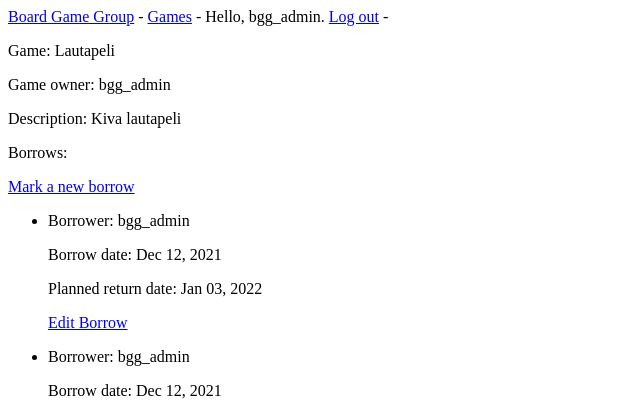
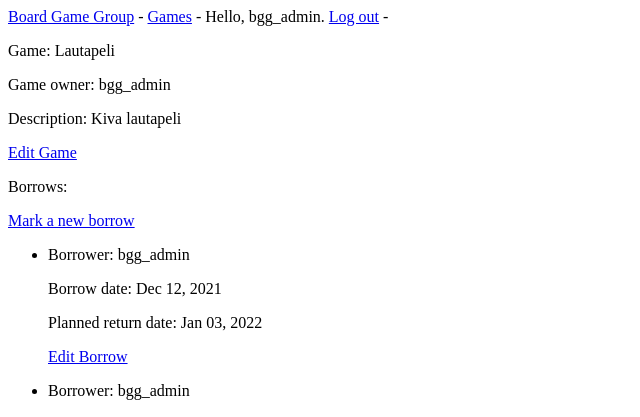
Before and after one commit to HenkkaK/BoardGameGroup, a Django app: page /games/2/ in a window 1280 px wide. Shown: the top 417 px of the page, without its empty margins (0-640 px from the left). Run offline with Django 4.2, Linux system fonts and the light colour scheme; a user stored in the database is signed in; data comes from the database, SQL or seed files in the repository; both versions use the stored data as it was after the commit; some libraries are stand-ins or nearby versions.

Commit message:
Added edit_game.

```diff
--- a/board_game_groups/templates/board_game_groups/game.html
+++ b/board_game_groups/templates/board_game_groups/game.html
@@ -5,6 +5,7 @@
 <p>Game: {{ game }}</p>
 <p>Game owner: {{ game.owner }}</p>
 <p>Description: {{ game.description }}</p>
+<a href="{% url 'board_game_groups:edit_game' game.id %}">Edit Game</a>
 <p>Borrows:</p>
 <p>
     <a href="{% url 'board_game_groups:new_borrow' game.id %}">Mark a new borrow</a>
--- a/board_game_groups/urls.py
+++ b/board_game_groups/urls.py
@@ -14,4 +14,6 @@ urlpatterns = [
     path('new_borrow/<int:game_id>/', views.new_borrow, name='new_borrow'),
     # Page for editing a borrow
     path('edit_borrow/<int:borrow_id>/', views.edit_borrow, name='edit_borrow'),
+    # Page for editing a game
+    path('edit_game/<int:game_id>/', views.edit_game, name='edit_game'),
 ]
--- a/board_game_groups/views.py
+++ b/board_game_groups/views.py
@@ -66,3 +66,18 @@ def edit_borrow(request, borrow_id):
 
     context = {'borrow': borrow, 'game': game, 'form': form}
     return render(request, 'board_game_groups/edit_borrow.html', context)
+
+@login_required
+def edit_game(request, game_id):
+    game = Game.objects.get(id=game_id)
+
+    if request.method != 'POST':
+        form = GameForm(instance=game)
+    else:
+        form = GameForm(instance=game, data=request.POST)
+        if form.is_valid():
+            form.save()
+            return redirect('board_game_groups:game', game_id=game.id)
+
+    context = {'game': game, 'form': form}
+    return render(request, 'board_game_groups/edit_game.html', context)
```
Also changed, not shown: board_game_groups/templates/board_game_groups/edit_game.html (added, +15 -0 lines), db.sqlite3.
